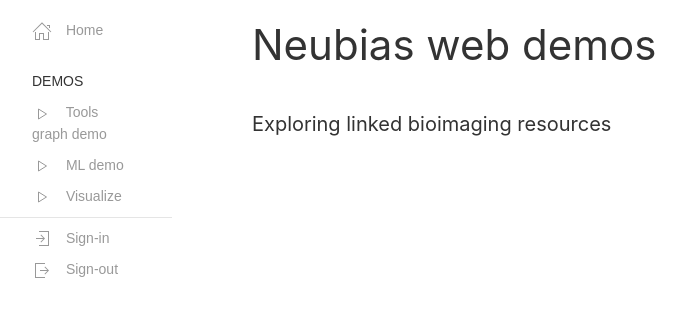
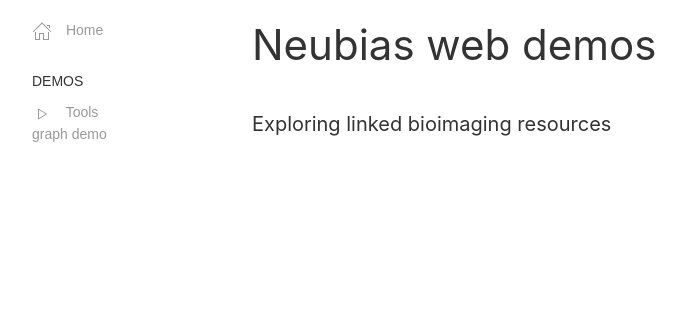
Before and after one commit to NEUBIAS/bise-core-ontology, a Flask app: page / in a window 1280 px wide. Shown: the top 317 px of the page, without its empty margins (8-694 px from the left). Run offline with Flask 2, Linux system fonts and the light colour scheme.

Commit message:
fixed inconsitencies

```diff
--- a/bise-linked-data-webapp/app.py
+++ b/bise-linked-data-webapp/app.py
@@ -59,7 +59,7 @@ def graphQ4():
 
 
 @app.route('/')
-def index():
+def home():
     return render_template('index.html')
 
 ## Demo Workflow 1
--- a/bise-linked-data-webapp/templates/nav.html
+++ b/bise-linked-data-webapp/templates/nav.html
@@ -3,11 +3,11 @@
         <li><a href="{{ url_for('index') }}"><span class="uk-margin-small-right" uk-icon="icon: home"></span>
             Home</a></li>
         <li class="uk-nav-header">Demos</li>
-        <li><a href="{{ url_for('demoQ3') }}"><span class="uk-margin-small-right" uk-icon="icon: play"></span> Tools graph demo</a></li>
-        <li><a href="#"><span class="uk-margin-small-right" uk-icon="icon: play"></span> ML demo</a></li>
-        <li><a href="#"><span class="uk-margin-small-right" uk-icon="icon: play"></span> Visualize</a></li>
-        <li class="uk-nav-divider"></li>
+        <li><a href="{{ url_for('graphQ4') }}"><span class="uk-margin-small-right" uk-icon="icon: play"></span> Tools graph demo</a></li>
+        <!--<li><a href="#"><span class="uk-margin-small-right" uk-icon="icon: play"></span> ML demo</a></li>
+        <li><a href="#"><span class="uk-margin-small-right" uk-icon="icon: play"></span> Visualize</a></li>-->
+        <!--<li class="uk-nav-divider"></li>
         <li><a href="#"><span class="uk-margin-small-right" uk-icon="icon: sign-in"></span> Sign-in</a></li>
-        <li><a href="#"><span class="uk-margin-small-right" uk-icon="icon: sign-out"></span> Sign-out</a></li>
+        <li><a href="#"><span class="uk-margin-small-right" uk-icon="icon: sign-out"></span> Sign-out</a></li>-->
     </ul>
 </div>
```
